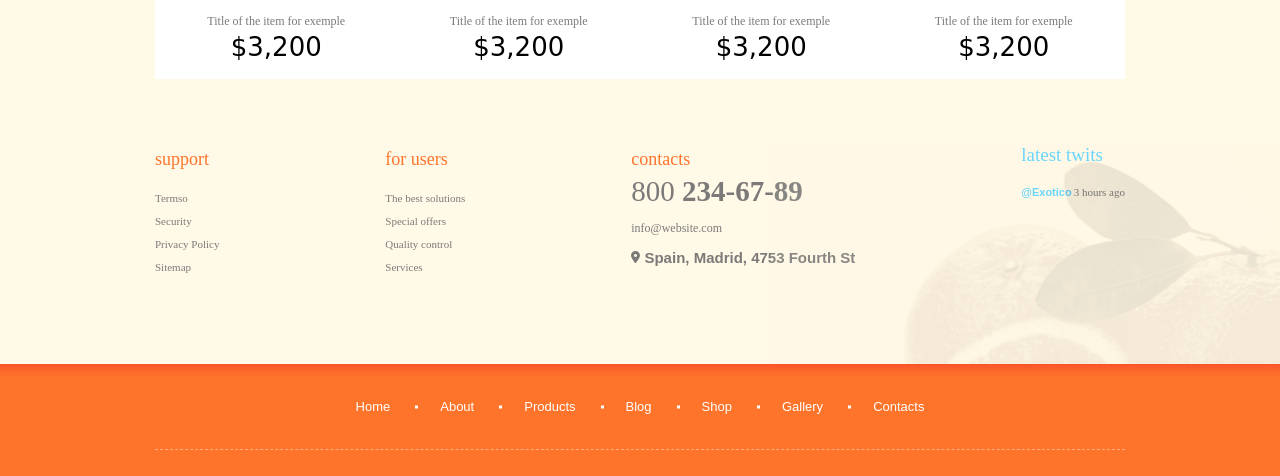
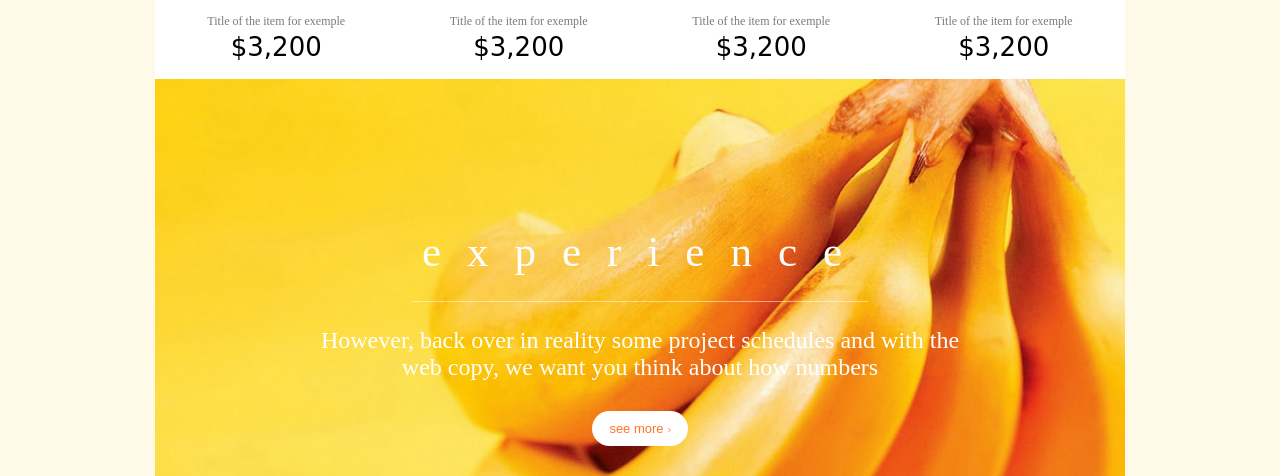
Before and after one commit to Dmitriiplastinin-1231/exotico, a website: page app/index.html in a window 1280 px wide. Shown: the part 1872-2348 px from the top of the page. Drawn offline with nearby package versions, Linux system fonts and the light colour scheme; files that its build step writes are made by us from their sources; files whose address does not match are found by name.

Commit message:
future(app/index.html, app/scss/style.scss) add experience section

```diff
--- a/app/index.html
+++ b/app/index.html
@@ -387,7 +387,11 @@
 					</div>
 				</div>
 			</section>
-
+			<section class="experience">
+				<h3 class="experience__title">experience</h3>
+				<p class="experience__text">However, back over in reality some project schedules and  with the web copy, we want you think about how numbers</p>
+				<a class="experience__link" href="#">see more</a>
+			</section>
 
 
 
--- a/app/scss/style.scss
+++ b/app/scss/style.scss
@@ -647,6 +647,53 @@
 }
 
 
+.experience{
+	height: 515px;
+	display: flex;
+	justify-content: center;
+	align-items: center;
+	flex-direction: column;
+	background-image: url(../images/content/experience/bg.jpg);
+	background-repeat: no-repeat;
+	background-size: cover;
+  	color: $white;
+	&__title{
+		padding: 0 0 25px 10px;
+		margin-bottom: 25px;
+		border-bottom: 1px solid rgba(255, 255, 255, .5);
+		font-size: 43px;
+		@extend %fredokaone-400;
+  		letter-spacing: 26px;
+	}
+	&__text{
+		@extend %ptserif-400;
+		font-size: 24px;
+		max-width: 660px;
+		text-align: center;
+		margin-bottom: 30px;
+	}
+	&__link{
+		padding: 10px 24px 10px 17px;
+		background-color: $white;
+		border-radius: 20px;
+		color: $orange;
+		position: relative;
+		&::after{
+			content: '';
+			position: absolute;
+			width: 4px;
+			height: 5px;
+			background-image: url(../images/icons/chevron.svg);
+			background-repeat: no-repeat;
+			background-size: cover;
+			right: 17px;
+			top: 50%;
+			transform: translateY(-25%);
+		}
+	}
+}
+
+
 
 @keyframes listOnAnimation{
 	from{
```
Also changed, not shown: app/images/content/experience/bg.jpg (added), app/images/icons/chevron.svg (added). Lines whose indentation alone changed are shown as unchanged.
